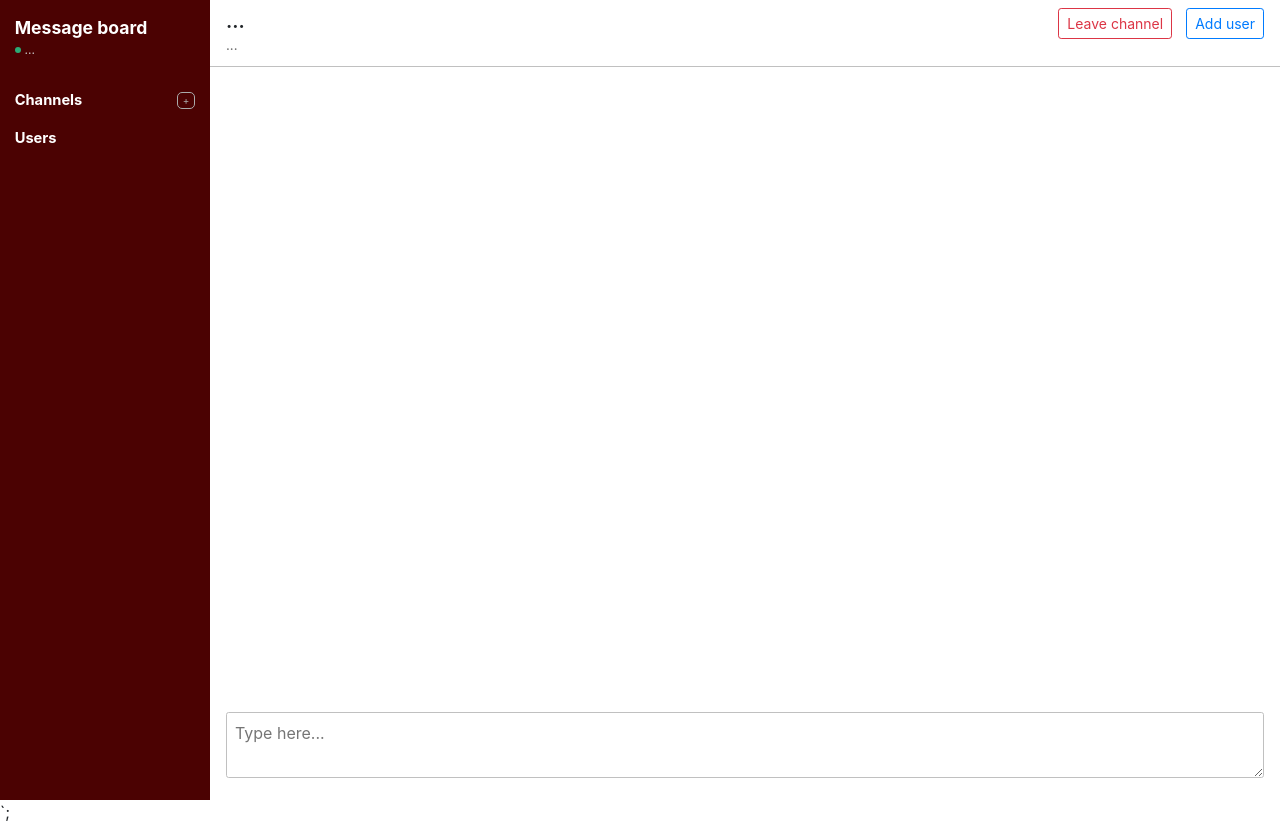
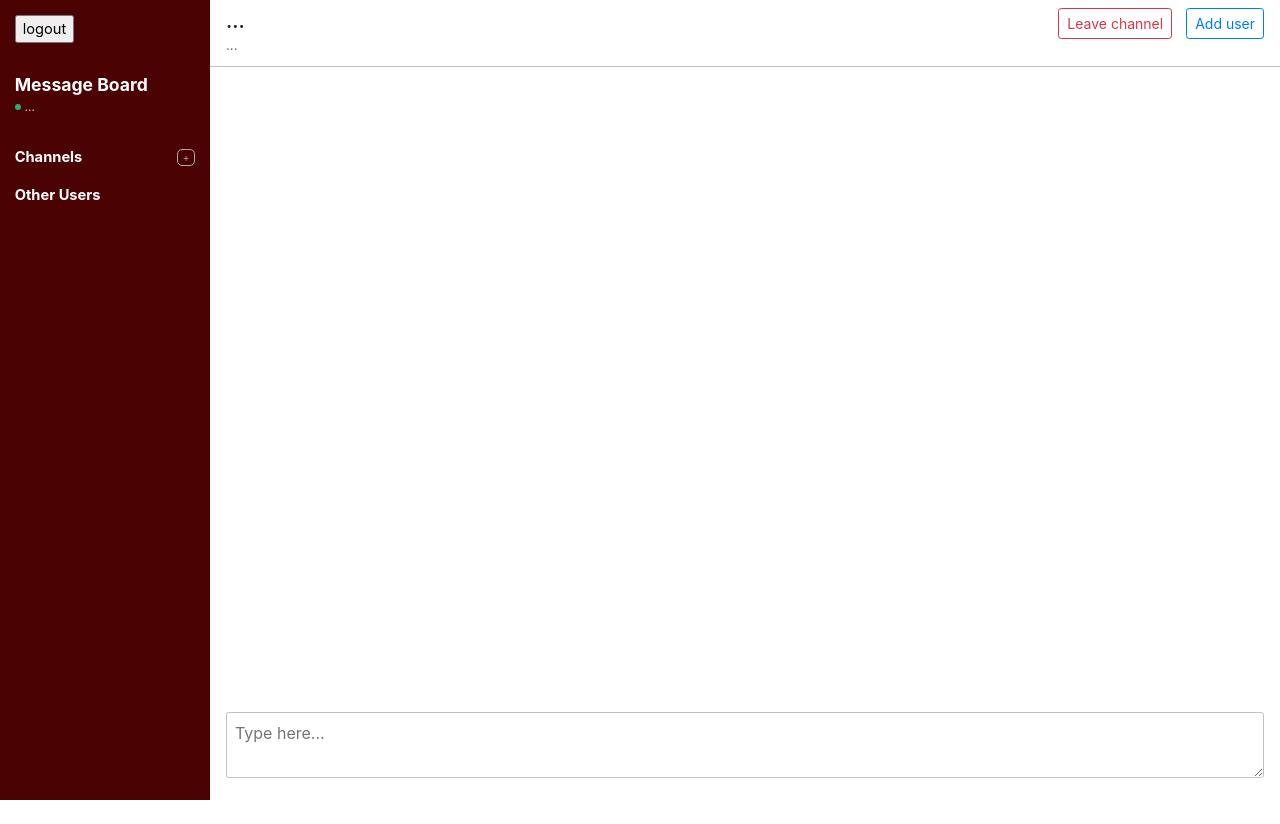
Before and after one commit to larswillems/security, a Node server app: template Chat/views/main.ejs in a window 1280 px wide. After the commit the page ends 800 px from the top, so only its background shows below. Run offline with Node 20, Linux system fonts and the light colour scheme; the template is opened without the code that fills it, so the values that code supplies are empty; some libraries are stand-ins or nearby versions.

Commit message:
logout implemented

```diff
--- a/Chat/auth/route.js
+++ b/Chat/auth/route.js
@@ -5,7 +5,6 @@ router.route("/register").post(register);
 router.route("/login").post(login);
 
 function checkParams(){
-    console.log("idkdkdk")
     return true;
 }
 
--- a/Chat/public/style.css
+++ b/Chat/public/style.css
@@ -41,6 +41,7 @@ html, body {
 }
 
 .chat-title {
+  margin-top: 2em;
   margin-bottom: 2em;
 }
 
--- a/Chat/views/main.ejs
+++ b/Chat/views/main.ejs
@@ -12,8 +12,10 @@
     <div class="main">
 
       <div class="sidebar">
+        <input id="logout" type="submit" value="logout" /><br />
+
         <div class="chat-title">
-          <span id="chat-name">Message board</span>
+          <span id="chat-name">Message Board</span>
           <span id="user-name" class="online">...</span>
         </div>
 
@@ -25,7 +27,7 @@
         </div>
 
         <div class="sidebar-list user-list">
-          <span class="sidebar-header">Users</span>
+          <span class="sidebar-header">Other Users</span>
           <ul id="user-list">
           </ul>
         </div>
@@ -140,7 +142,15 @@
 
     <script src="https://cdnjs.cloudflare.com/ajax/libs/popper.js/2.11.5/umd/popper.min.js"></script>
     <script src="https://cdnjs.cloudflare.com/ajax/libs/bootstrap/4.6.1/js/bootstrap.min.js"></script>
-    `;
+
+    <script>
+      const logout = document.getElementById('logout');
+      logout.addEventListener("click", (e) => {
+        e.preventDefault()
+        document.cookie = "username=test; expires=Thu, 01 Jan 1970 00:00:00 UTC; path=/;";
+        window.location.replace('/login');
+      })
+    </script>
 
 
   </body>
```
Also changed, not shown: Chat/auth/auth.js (+16 -20 lines), Chat/middleware/auth.js (+5 -4 lines), Chat/public/main.js (+0 -7 lines).
